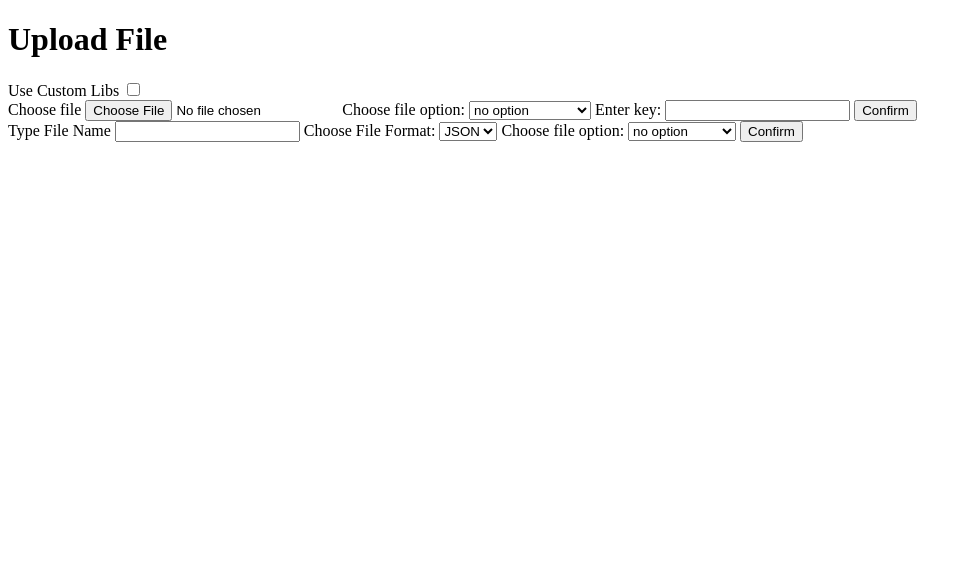
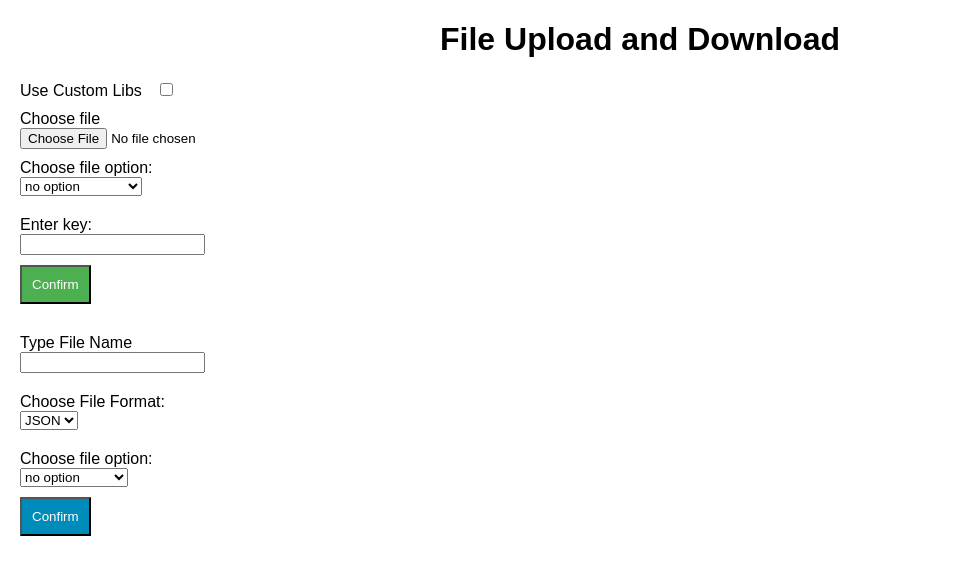
Before and after one commit to Tikhon-Radkevich/IndustrialProgramming, a FastAPI app: template api/templates/choose_file.html in a window 1280 px wide. Shown: the top 575 px of the page, without its empty margins (0-972 px from the left). Run offline with FastAPI, Linux system fonts and the light colour scheme; the template is opened without the code that fills it, so the values that code supplies are empty.

Commit message:
simple desing created; js were connected

```diff
--- a/api/templates/choose_file.html
+++ b/api/templates/choose_file.html
@@ -1,17 +1,28 @@
 <!DOCTYPE html>
 <html lang="en">
-<body>
-    <h1>Upload File</h1>
+<head>
+    <meta charset="UTF-8">
+    <meta name="viewport" content="width=device-width, initial-scale=1.0">
+    <title>File Upload and Download</title>
+</head>
+<body style="font-family: Arial, sans-serif; margin: 20px;">
 
-    <label for="useCustomLibs">Use Custom Libs</label>
-    <input type="checkbox" id="useCustomLibs" name="customLibs" value="true">
+    <h1 style="text-align: center;">File Upload and Download</h1>
 
-    <form id="uploadForm" action="/uploadfile/" method="post" enctype="multipart/form-data">
-        <label for="file">Choose file</label>
+    <!-- Upload Form -->
+    <form id="uploadForm" action="/uploadfile/" method="post" enctype="multipart/form-data" style="margin-bottom: 30px;">
+        <label for="useCustomLibs" style="margin-right: 10px;">Use Custom Libs</label>
+        <input type="checkbox" id="useCustomLibs" name="customLibs" value="true">
+
+        <br>
+
+        <label for="file" style="display: block; margin-top: 10px;">Choose file</label>
         <input type="file" name="file" id="file" accept=".json, .xml">
 
-        <label for="fileOption">Choose file option:</label>
-        <select id="fileOption">
+        <br>
+
+        <label for="fileOption" style="display: block; margin-top: 10px;">Choose file option:</label>
+        <select id="fileOption" style="margin-bottom: 10px;">
             <option value="none">no option</option>
             <option value="unzip">Unzip</option>
             <option value="decrypt">Decrypt</option>
@@ -19,24 +30,33 @@
             <option value="decrypt-unzip">Decrypt -> Unzip</option>
         </select>
 
-        <label for="keyInput">Enter key:</label>
-        <input type="text" id="keyInput" name="textInput">
+        <br>
 
-        <input type="button" value="Confirm" onclick="uploadFile()">
+        <label for="keyInput" style="display: block; margin-top: 10px;">Enter key:</label>
+        <input type="text" id="keyInput" name="textInput" style="margin-bottom: 10px;">
+
+        <br>
+
+        <input type="button" value="Confirm" onclick="uploadFile()" style="background-color: #4CAF50; color: white; padding: 10px; cursor: pointer;">
     </form>
 
+    <!-- Download Form -->
     <form id="downloadForm" action="/download/" method="post" enctype="multipart/form-data">
-        <label for="fileName">Type File Name</label>
-        <input type="text" id="fileName" name="textInput">
+        <label for="fileName" style="display: block; margin-top: 10px;">Type File Name</label>
+        <input type="text" id="fileName" name="textInput" style="margin-bottom: 10px;">
 
-        <label for="fileFormat">Choose File Format:</label>
-        <select id="fileFormat">
+        <br>
+
+        <label for="fileFormat" style="display: block; margin-top: 10px;">Choose File Format:</label>
+        <select id="fileFormat" style="margin-bottom: 10px;">
             <option value=".json">JSON</option>
             <option value=".xml">XML</option>
         </select>
 
-        <label for="saveFileOption">Choose file option:</label>
-        <select id="saveFileOption">
+        <br>
+
+        <label for="saveFileOption" style="display: block; margin-top: 10px;">Choose file option:</label>
+        <select id="saveFileOption" style="margin-bottom: 10px;">
             <option value="none">no option</option>
             <option value="zip">ZIP</option>
             <option value="encrypt">Encrypt</option>
@@ -44,59 +64,16 @@
             <option value="encrypt-zip">Encrypt -> ZIP</option>
         </select>
 
-        <input type="button" value="Confirm" onclick="downloadFile()">
+        <br>
+
+        <input type="button" value="Confirm" onclick="downloadFile()" style="background-color: #008CBA; color: white; padding: 10px; cursor: pointer;">
     </form>
 
-    <div id="messageDiv"></div>
+    <!-- Message Display -->
+    <div id="messageDiv" style="margin-top: 20px; font-weight: bold;"></div>
 
-    <script>
-        async function uploadFile() {
-            const fileOption = document.getElementById("fileOption").value;
-            const fileInput = document.getElementById("file").files[0];
-            const textInput = document.getElementById("keyInput").value;
-            const useCustomLibsCheckbox = document.getElementById("useCustomLibs");
-            const useCustomLibsValue = useCustomLibsCheckbox.checked;
+    <!-- Include the external script -->
+    <script src="script.js"></script>
 
-            const formData = new FormData();
-            formData.append("file_option", fileOption);
-            formData.append("file", fileInput);
-            formData.append("key", textInput);
-            formData.append("use_custom_libs", useCustomLibsValue);
-
-            const response = await fetch("/uploadfile/", {
-                method: "POST",
-                body: formData
-            });
-            const result = await response.json();
-
-            console.log(result.message);
-
-            document.getElementById("messageDiv").innerText = result.message;
-            window.expressionsData = result.expressions_data;
-        }
-
-        async function downloadFile() {
-            const fileOption = document.getElementById("saveFileOption").value;
-            const fileFormat = document.getElementById("fileFormat").value;
-            const fileName = document.getElementById("fileName").value;
-            const useCustomLibsCheckbox = document.getElementById("useCustomLibs");
-            const useCustomLibsValue = useCustomLibsCheckbox.checked;
-
-            const formData = new FormData();
-            formData.append("file_option", fileOption);
-            formData.append("file_name", fileName);
-            formData.append("file_format", fileFormat);
-            formData.append("expressions_data",  JSON.stringify(window.expressionsData));
-            formData.append("use_custom_libs", useCustomLibsValue);
-
-            const response = await fetch("/download/", {
-                method: "POST",
-                body: formData
-            });
-            const result = await response.text();
-
-            console.log(result.message);
-        }
-    </script>
 </body>
 </html>
```
